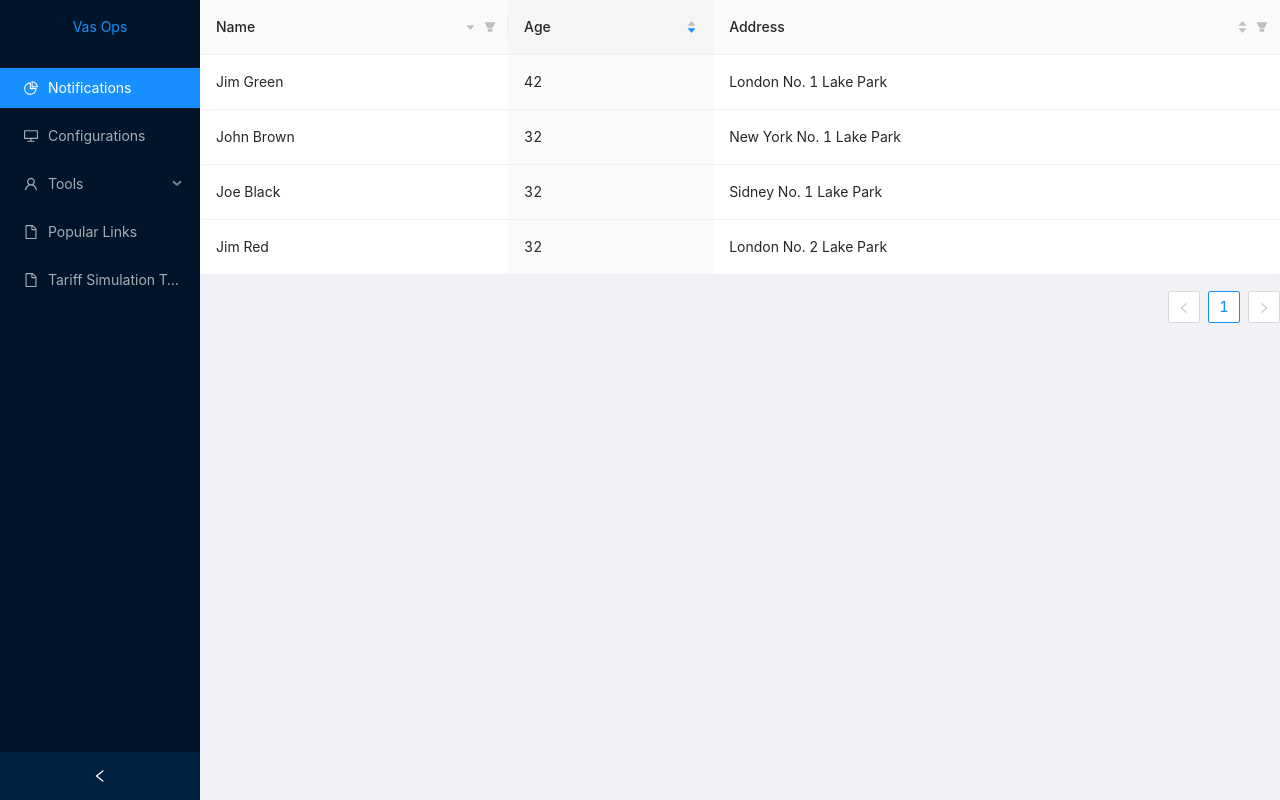
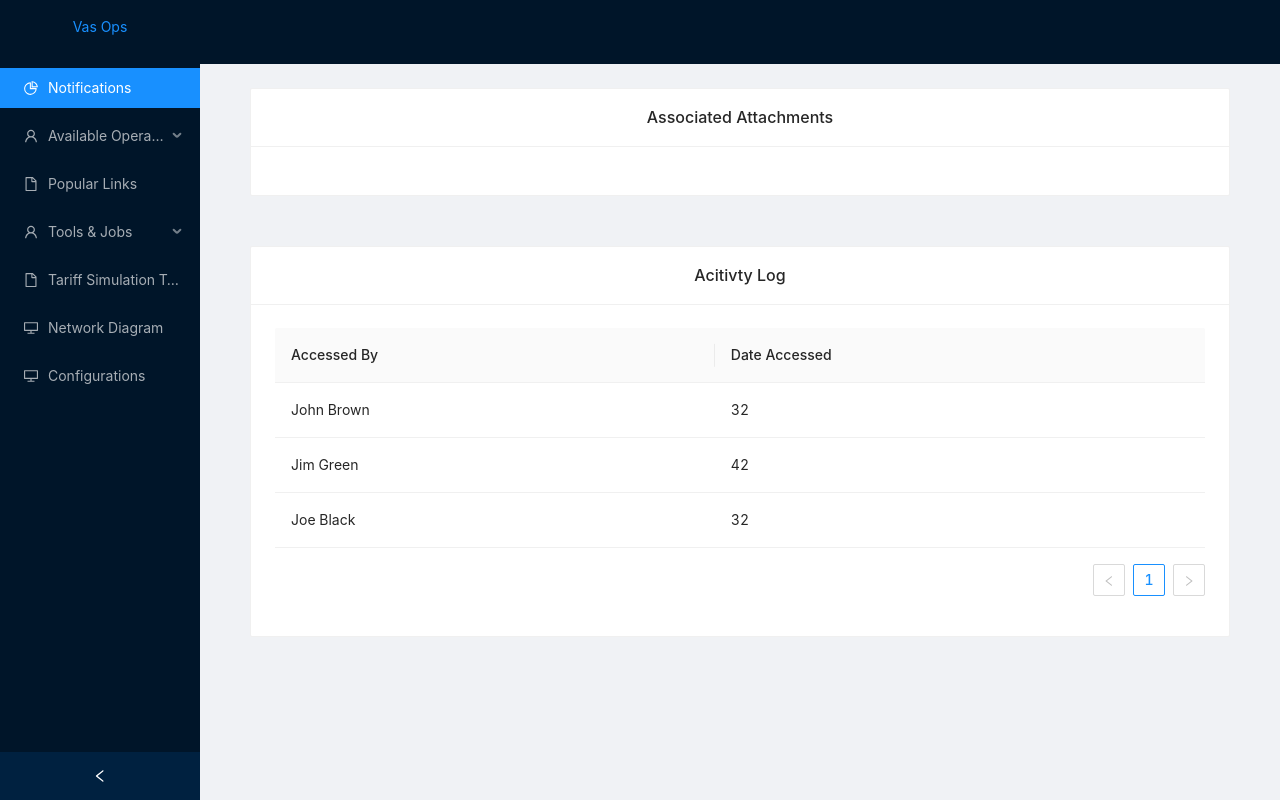
Before and after one commit to EJon-bit/react-azure-web-app, a React (Create React App) app in the folder networkgui-app/: page /operation1 in a window 1280 px wide. Built offline with nearby package versions, Linux system fonts and the light colour scheme.

Commit message:
populating components

```diff
--- a/networkgui-app/src/App.css
+++ b/networkgui-app/src/App.css
@@ -37,6 +37,12 @@
   }
 }
 
+.site-layout>div{
+  padding-top: 24px;
+  padding-left: 50px;
+  padding-right: 50px;
+}
 .site-layout .site-layout-background {
   background: rgb(43, 42, 42);
+
 }
--- a/networkgui-app/src/App.js
+++ b/networkgui-app/src/App.js
@@ -4,6 +4,8 @@ import Routes from './router';
 import SiderNav from './components/NavSider';
 import { BrowserRouter as Router } from 'react-router-dom';
 import {Layout} from 'antd';
+
+const {Header}= Layout;
 
 class App extends React.Component {
   render(){
@@ -13,7 +15,13 @@ class App extends React.Component {
           <Layout style={{ minHeight: '100vh' }}>
             <SiderNav/>
             <Layout className="site-layout">
-              <Routes/>
+              <Header>
+
+              </Header>
+              <div>
+                <Routes/>
+              </div>
+
             </Layout>
 
           </Layout>
--- a/networkgui-app/src/components/NavSider.js
+++ b/networkgui-app/src/components/NavSider.js
@@ -34,21 +34,37 @@ class SiderNav extends React.Component {
             <Menu.Item key="1" icon={<PieChartOutlined />}>
               <NavLink to="/notices">Notifications</NavLink>
             </Menu.Item>
-            <Menu.Item key="2" icon={<DesktopOutlined />}>
-              <NavLink to="/config">Configurations</NavLink>
+
+            <SubMenu key="sub1" icon={<UserOutlined />} title="Available Operations">
+              <Menu.Item key="3"> <NavLink to="/operation1">Operation 1</NavLink> </Menu.Item>
+              <Menu.Item key="4"> Operation 2</Menu.Item>
+              <Menu.Item key="5">Operation 3</Menu.Item>
+              {/* <Menu.Item key="5">Submitted Jobs</Menu.Item>
+              <Menu.Item key="5">Current Jobs</Menu.Item> */}
+            </SubMenu>
+
+            <Menu.Item key="10" icon={<FileOutlined />}>
+            <NavLink to="/PopLinks">Popular Links</NavLink>
             </Menu.Item>
-            <SubMenu key="sub1" icon={<UserOutlined />} title="Tools">
-              <Menu.Item key="3"> <NavLink to="/createRequest">Create Request</NavLink> </Menu.Item>
+
+            <SubMenu key="sub2" icon={<UserOutlined />} title="Tools & Jobs">
+              <Menu.Item key="3"> <NavLink to="/createJob">Create Job</NavLink> </Menu.Item>
               <Menu.Item key="4"> Batch Service Request</Menu.Item>
               <Menu.Item key="5">Schedule Jobs</Menu.Item>
               <Menu.Item key="5">Submitted Jobs</Menu.Item>
               <Menu.Item key="5">Current Jobs</Menu.Item>
             </SubMenu>
-            <Menu.Item key="9" icon={<FileOutlined />}>
-              Popular Links
-            </Menu.Item>
+
             <Menu.Item key="9" icon={<FileOutlined />}>
               Tariff Simulation Testing
+            </Menu.Item>
+
+            <Menu.Item key="11" icon={<DesktopOutlined />}>
+              <NavLink to="/network">Network Diagram</NavLink>
+            </Menu.Item>
+
+            <Menu.Item key="2" icon={<DesktopOutlined />}>
+              <NavLink to="/config">Configurations</NavLink>
             </Menu.Item>
           </Menu>
         </Sider>
--- a/networkgui-app/src/components/Operation Pages/Operation1.js
+++ b/networkgui-app/src/components/Operation Pages/Operation1.js
@@ -1,12 +1,31 @@
 import React from 'react';
+import {Row, Col} from 'antd';
 import 'antd/dist/antd.css';
+import '../../cssComponents/operations.css'
 import ActivityTable from './Sub Op Components/ActivityTable'
+import {Card} from 'antd';
+
+
 
 class Operation1 extends React.Component{
     render(){
         return(
             <div>
-               <ActivityTable/>
+                <Card title="Associated Attachments">
+                    <Row>
+                        <Col flex={5}>
+
+                        </Col>
+                    </Row>
+                </Card>
+
+                <Card title="Acitivty Log">
+                    <Row>
+                        <Col flex={5}>
+                            <ActivityTable/>
+                        </Col>
+                    </Row>
+                </Card>
             </div>
         );
     }
--- a/networkgui-app/src/components/Operation Pages/Sub Op Components/ActivityTable.js
+++ b/networkgui-app/src/components/Operation Pages/Sub Op Components/ActivityTable.js
@@ -5,89 +5,39 @@ import { Table } from 'antd';
 
 const columns = [
   {
-    title: 'Name',
+    title: 'Accessed By',
     dataIndex: 'name',
-    filters: [
-      {
-        text: 'Joe',
-        value: 'Joe',
-      },
-      {
-        text: 'Jim',
-        value: 'Jim',
-      },
-      {
-        text: 'Submenu',
-        value: 'Submenu',
-        children: [
-          {
-            text: 'Green',
-            value: 'Green',
-          },
-          {
-            text: 'Black',
-            value: 'Black',
-          },
-        ],
-      },
-    ],
-      // specify the condition of filtering result
-    // here is that finding the name started with `value`
-    onFilter: (value, record) => record.name.indexOf(value) === 0,
-    sorter: (a, b) => a.name.length - b.name.length,
-    sortDirections: ['descend'],
+
+
   },
   {
-    title: 'Age',
-    dataIndex: 'age',
-    defaultSortOrder: 'descend',
-    sorter: (a, b) => a.age - b.age,
+    title: 'Date Accessed',
+    dataIndex: 'dateUsed',
+
   },
-  {
-    title: 'Address',
-    dataIndex: 'address',
-    filters: [
-      {
-        text: 'London',
-        value: 'London',
-      },
-      {
-        text: 'New York',
-        value: 'New York',
-      },
-    ],
-    filterMultiple: false,
-    onFilter: (value, record) => record.address.indexOf(value) === 0,
-    sorter: (a, b) => a.address.length - b.address.length,
-    sortDirections: ['descend', 'ascend'],
-  },
+
 ];
 
 const data = [
   {
     key: '1',
     name: 'John Brown',
-    age: 32,
-    address: 'New York No. 1 Lake Park',
+    dateUsed: 32,
+
   },
   {
     key: '2',
     name: 'Jim Green',
-    age: 42,
-    address: 'London No. 1 Lake Park',
+    dateUsed: 42
+
   },
   {
     key: '3',
     name: 'Joe Black',
-    age: 32,
-    address: 'Sidney No. 1 Lake Park',
-  },
-  {
-    key: '4',
-    name: 'Jim Red',
-    age: 32,
-    address: 'London No. 2 Lake Park',
-  },
+    dateUsed: 32
+
+  }
+
 ];
 
 function onChange(pagination, filters, sorter, extra) {
--- /dev/null
+++ b/networkgui-app/src/components/PopularLinks.js
@@ -0,0 +1,15 @@
+import React from 'react';
+import 'antd/dist/antd.css';
+
+
+class PopularLinks extends React.Component{
+    render(){
+        return(
+            <div>
+              Pop Links
+            </div>
+        );
+    }
+}
+
+export default PopularLinks;
--- /dev/null
+++ b/networkgui-app/src/cssComponents/operations.css
@@ -0,0 +1,3 @@
+.ant-card{
+    margin-bottom: 50px;
+}
--- a/networkgui-app/src/index.css
+++ b/networkgui-app/src/index.css
@@ -7,6 +7,7 @@ body {
   -moz-osx-font-smoothing: grayscale;
 }
 
+
 code {
   font-family: source-code-pro, Menlo, Monaco, Consolas, 'Courier New',
     monospace;
--- a/networkgui-app/src/router.js
+++ b/networkgui-app/src/router.js
@@ -1,6 +1,7 @@
 import React from 'react';
 import HomePage from './components/HomePage';
 import Notifications from './components/Notifications';
+import PopularLinks from './components/PopularLinks'
 import Configurations from './components/Configurations';
 import CreateJob from './components/CreateJob';
 import Operation1 from './components/Operation Pages/Operation1'
@@ -19,6 +20,7 @@ class Routes extends React.Component{
                 <Route path="/createJob" component={CreateJob}/>
                 <Route path="/operation1" component={Operation1}/>
                 <Route path="/network" component={NetworkPage}/>
+                <Route path="/PopLinks" component={PopularLinks}/>
             </Switch>
 
         );
```
Also changed, not shown: networkgui-app/src/components/NetworkPage.js (indentation only).
